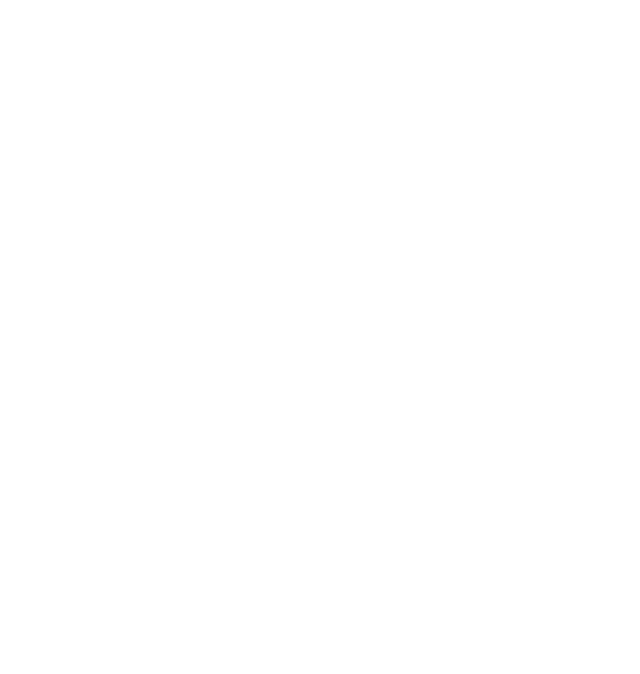
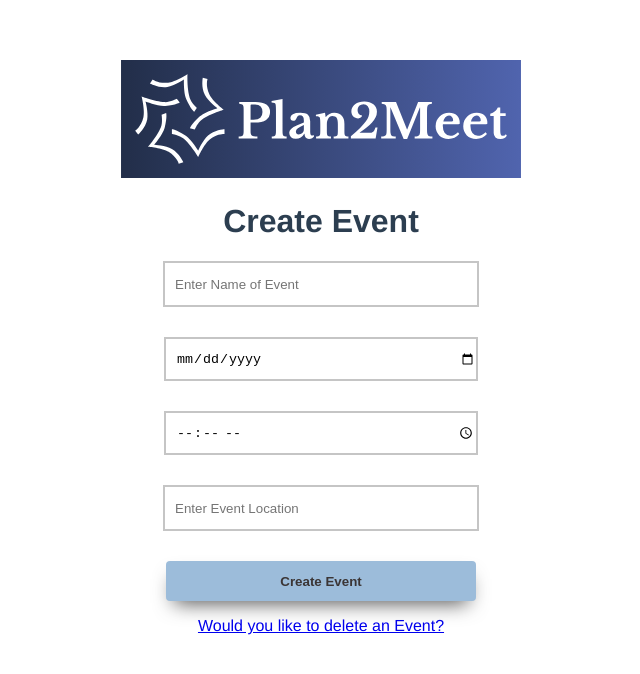
Before and after one commit to AntleredElk/Plan2Meet, a Vue app: page /create-event in a window 1280 px wide. Before the commit this address had no page. Shown: the top 674 px of the page, without its empty margins (319-959 px from the left). Built offline with nearby package versions, Linux system fonts and the light colour scheme.

Commit message:
Implement create new event and delete event features

```diff
--- a/db.json
+++ b/db.json
@@ -1,5 +1,12 @@
 {
-  "user": [
-
+  "user": [],
+  "event": [
+    {
+      "name": "test",
+      "date": "2021-10-14",
+      "time": "01:23",
+      "location": "test",
+      "id": 1
+    }
   ]
 }
--- /dev/null
+++ b/src/components/CreateEvent.vue
@@ -0,0 +1,63 @@
+<template>
+<img class = "logo" src="../assets/plan2meetLogo.svg" />
+<h1>Create Event</h1>
+<div class ="login">
+    <input type="text" v-model="name" placeholder="Enter Name of Event" />
+    <input type="date" v-model="date" placeholder="Enter Event Date" />
+    <input type="time" v-model="time" placeholder="Enter Event Time" />
+    <input type="text" v-model="location" placeholder="Enter Event Location" />
+
+    <button v-on:click="createEvent"> Create Event </button>
+    <p>
+        <router-link to="/delete-event"> Would you like to delete an Event? </router-link>
+    </p>
+
+</div>
+</template>
+
+<script>
+import axios from 'axios'
+export default {
+    name: 'CreateEvent',
+    data()
+    {
+        return {
+            name:'',
+            date:'',
+            time:'',
+            location:''
+        }
+    },
+    methods:{
+        async createEvent()
+        {
+            //console.warn("signup", this.name, this.email, this.password)
+            let result = await axios.post("http://localhost:3000/event",
+            {
+                name: this.name,
+                date: this.date,
+                time: this.time,
+                location: this.location
+
+            });
+
+            console.warn(result);
+            if(result.status==201)
+            {
+                localStorage.setItem("event-info",JSON.stringify(result.data))
+                this.$router.push({name:'CreateEvent'})
+                //alert("sign up successful")
+            }
+        }
+    }
+    //,
+    // mounted()
+    // {
+    //     let user = localStorage.getItem('user-info');
+    //     if(user){
+    //         this.$router.push({name:'Home'})
+    //     }
+    // }
+
+}
+</script>
--- /dev/null
+++ b/src/components/DeleteEvent.vue
@@ -0,0 +1,61 @@
+<template>
+<img class = "logo" src="../assets/plan2meetLogo.svg" />
+<h1>Delete Event</h1>
+<div class ="login">
+    <input type="text" v-model="name" placeholder="Enter id of Event" />
+
+    <button v-on:click="deleteEvent"> Delete Event </button>
+        <p>
+        <router-link to="/create-event"> Would you like to create an Event? </router-link>
+    </p>
+
+</div>
+</template>
+
+<script>
+import axios from 'axios'
+export default {
+    name: 'DeleteEvent',
+    data()
+    {
+        return {
+            name:''
+        }
+    },
+    methods:{
+        async deleteEvent()
+        {
+            let allEvents = await axios.get("http://localhost:3000/event/");
+            let deleteThisEvent
+
+            var arrayLength = allEvents.data.length;
+                for (var i = 0; i < arrayLength; i++) {
+                    if(allEvents.data[i].name == this.name){
+                        deleteThisEvent = allEvents.data[i].id
+                    }
+
+                }
+
+            //console.warn("signup", this.name, this.email, this.password)
+            let result = await axios.delete("http://localhost:3000/event/"+deleteThisEvent);
+
+            console.warn(result);
+            if(result.status==201)
+            {
+                localStorage.setItem("event-info",JSON.stringify(result.data))
+                this.$router.push({name:'DeleteEvent'})
+                //alert("sign up successful")
+            }
+        }
+    }
+    //,
+    // mounted()
+    // {
+    //     let user = localStorage.getItem('user-info');
+    //     if(user){
+    //         this.$router.push({name:'Home'})
+    //     }
+    // }
+
+}
+</script>
--- a/src/components/Home.vue
+++ b/src/components/Home.vue
@@ -14,11 +14,18 @@
         }
 
     },
+    // mounted()
+    // {
+    //     let user = localStorage.getItem('user-info');
+    //     if(!user){
+    //         this.$router.push({name:'Login'})
+    //     }
+    // }
     mounted()
     {
         let user = localStorage.getItem('user-info');
         if(!user){
-            this.$router.push({name:'Login'})
+            this.$router.push({name:'CreateEvent'})
         }
     }
 
--- a/src/router.js
+++ b/src/router.js
@@ -1,6 +1,8 @@
 import Home from './components/Home.vue';
 import Login from './components/Login.vue';
 import SignUp from './components/SignUp.vue';
+import CreateEvent from './components/CreateEvent.vue';
+import DeleteEvent from './components/DeleteEvent.vue';
 import {createRouter, createWebHistory} from "vue-router";
 
 const routes = [
@@ -19,6 +21,20 @@
         component: SignUp,
         path:'/sign-up'
 
+    },
+
+    {
+        name: 'CreateEvent',
+        component: CreateEvent,
+        path:'/create-event'
+
+    },
+
+    {
+        name: 'DeleteEvent',
+        component: DeleteEvent,
+        path:'/delete-event'
+
     }
 ];
 
```
Also changed, not shown: 2 other files (tests, documents, lock files or other folders).
